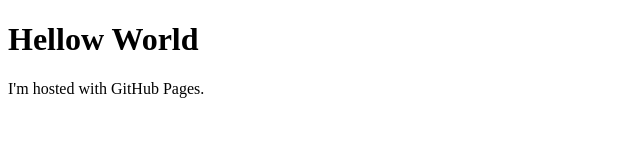
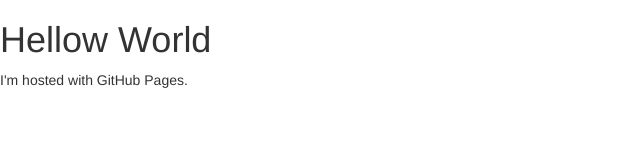
Before and after one commit to jsonfan/jsonfan.github.io, a plain HTML site: page index.html in a window 1280 px wide. Shown: the whole page, without its empty margins (0-640 px from the left). Drawn offline with nearby package versions, Linux system fonts and the light colour scheme.

Commit message:
bootstrap

```diff
--- a/index.html
+++ b/index.html
@@ -1,7 +1,11 @@
 <!DOCTYPE html>
 <html>
+<head>
+<link rel="stylesheet" href="//maxcdn.bootstrapcdn.com/bootstrap/3.2.0/css/bootstrap.min.css">
+<link rel="stylesheet" href="//maxcdn.bootstrapcdn.com/bootstrap/3.2.0/css/bootstrap-theme.min.css">
 <body>
 <h1>Hellow World</h1>
 <p> I'm hosted with GitHub Pages.</p>
 </body>
+</head>
 </html>
```
